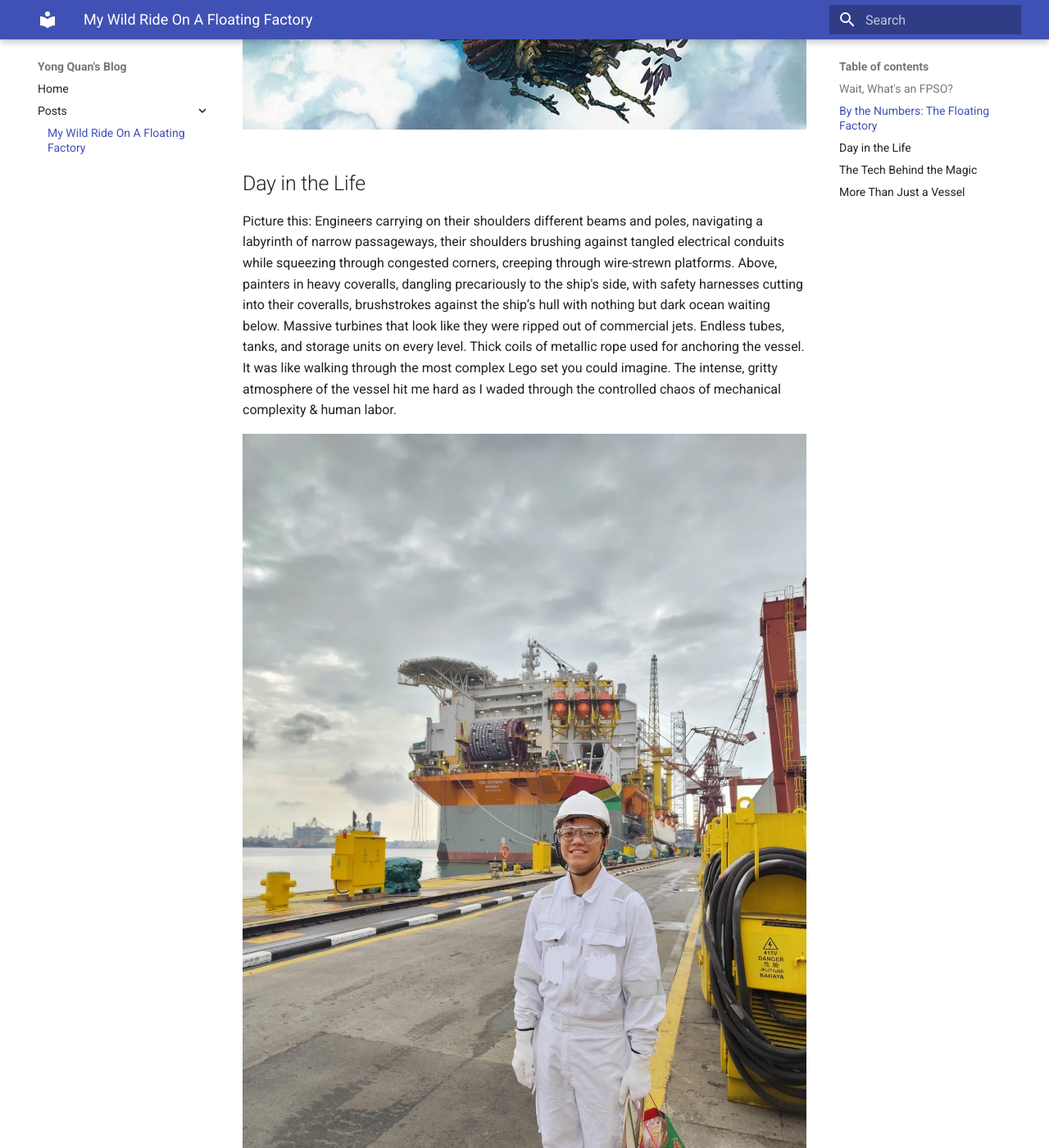
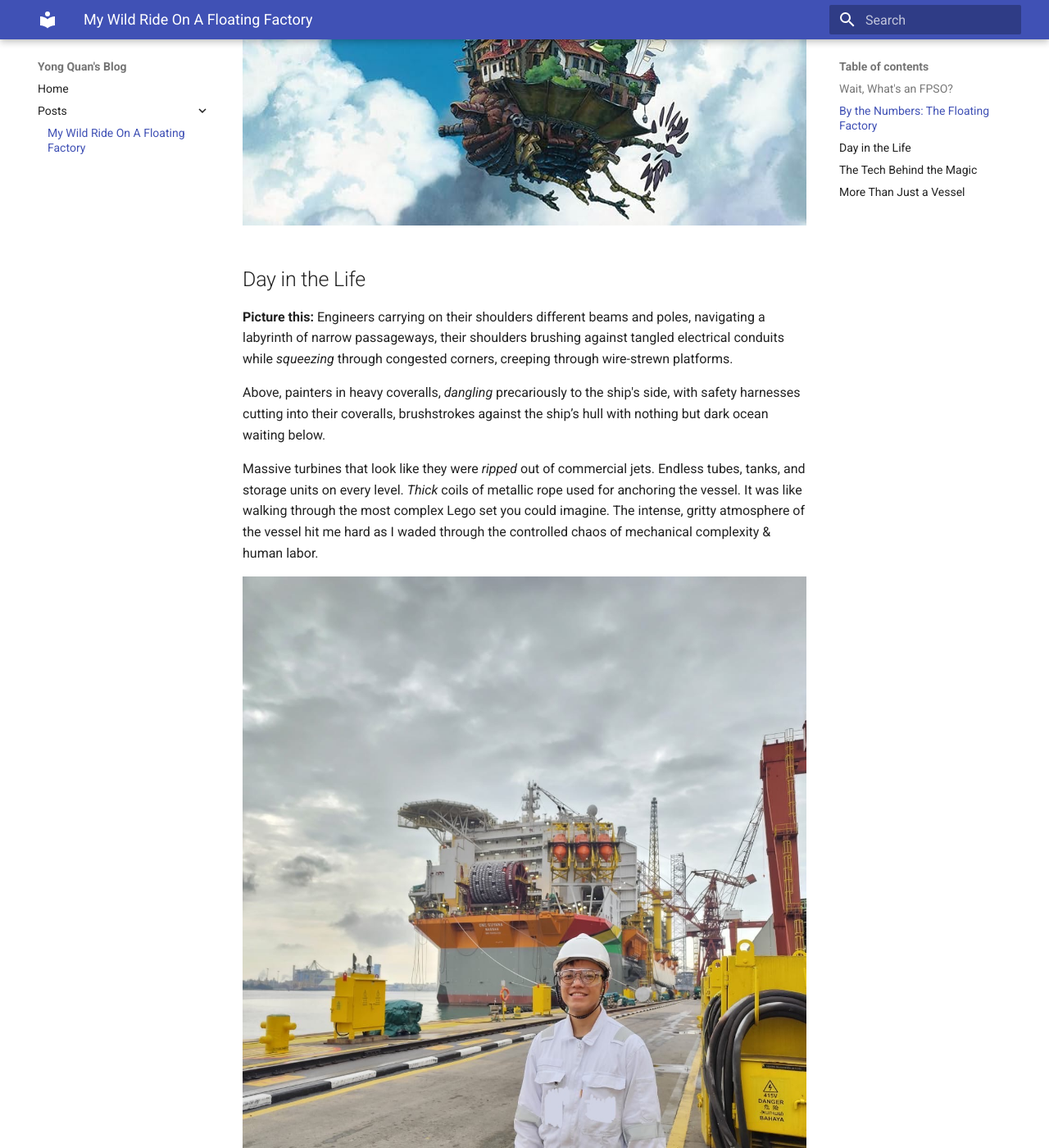
Before and after one commit to hermit46/yongquantan, an MkDocs documentation site: the page built from docs/posts/my_wild_ride_on_a_floating_factory.md, in a window 1280 px wide and 1400 px high, scrolled down 1737 px. Shown: the whole window at 82% size. Built offline with MkDocs 1.6.1 and Material for MkDocs 9.7.7, drawn with Linux system fonts in a browser that asks for light colours; part of the change alters nothing that is shown; some of the changed text lies outside the part shown.

Commit message:
minor edits

```diff
--- a/docs/posts/my_wild_ride_on_a_floating_factory.md
+++ b/docs/posts/my_wild_ride_on_a_floating_factory.md
@@ -16,10 +16,11 @@ DISCLAIMER: Given the classified nature of the operations happening on board the
 First things first—FPSO stands for Floating Production Storage and Offloading. And no, it's not just a fancy oil tanker. Think of it more like a massive, self-contained factory that floats on the ocean.
 
 Here's the basic process:
+
 - Oil rigs drill the seabed
 - The FPSO extracts oil and does some pretty complex magic
 - It processes the oil, & manages different types of gas that accompanies the oil
-- Even injects water back into the seabed to protect marine life
+- Water injection to maintain reservoir pressure (a key process to minimizing the ecological impact of offshore oil extraction!)
 
 If I were placed on a random spot on the ship, I'd have a hard time orienting myself and figuring out how to get from one point to another.
 
@@ -39,14 +40,19 @@ Mostly though, as an anime fan, it reminded me of another large, floating castle
 
 ## Day in the Life
 
-Picture this: Engineers carrying on their shoulders different beams and poles, navigating a labyrinth of narrow passageways, their shoulders brushing against tangled electrical conduits while squeezing through congested corners, creeping through wire-strewn platforms. Above, painters in heavy coveralls, dangling precariously to the ship's side, with safety harnesses cutting into their coveralls, brushstrokes against the ship’s hull with nothing but dark ocean waiting below. Massive turbines that look like they were ripped out of commercial jets. Endless tubes, tanks, and storage units on every level. Thick coils of metallic rope used for anchoring the vessel. It was like walking through the most complex Lego set you could imagine. The intense, gritty atmosphere of the vessel hit me hard as I waded through the controlled chaos of mechanical complexity & human labor.
+**Picture this:** Engineers carrying on their shoulders different beams and poles, navigating a labyrinth of narrow passageways, their shoulders brushing against tangled electrical conduits while *squeezing* through congested corners, creeping through wire-strewn platforms.
+
+Above, painters in heavy coveralls, *dangling* precariously to the ship's side, with safety harnesses cutting into their coveralls, brushstrokes against the ship’s hull with nothing but dark ocean waiting below.
+
+Massive turbines that look like they were *ripped* out of commercial jets. Endless tubes, tanks, and storage units on every level. *Thick* coils of metallic rope used for anchoring the vessel. It was like walking through the most complex Lego set you could imagine. The intense, gritty atmosphere of the vessel hit me hard as I waded through the controlled chaos of mechanical complexity & human labor.
 
 ![Me getting ready to board the One Guyana](./assets/personal_one_guyana_still.jpeg)
 
 ## The Tech Behind the Magic
-I'm no marine engineer, but the technology was incredible:
-- Digital Twin systems to monitor everything
-- Sensors to detect gas leaks through sound & infrared
+I'm no marine engineer, but some (unclassified) stuff I saw included:
+
+- Digital Twin systems to monitor everything in the production process
+- Infrared & Audio sensors to detect different types of gas leaks
 - The entire vessel was literally made to optimize the whole production process
 
 The control room was like NASA mission control, but for oil production. Teams of operators made sure everything ran smoothly.
--- a/requirements.txt
+++ b/requirements.txt
@@ -1,4 +1,4 @@
-babel==2.16.0
+Babel==2.16.0
 certifi==2024.12.14
 charset-normalizer==3.4.1
 click==8.1.8
```
